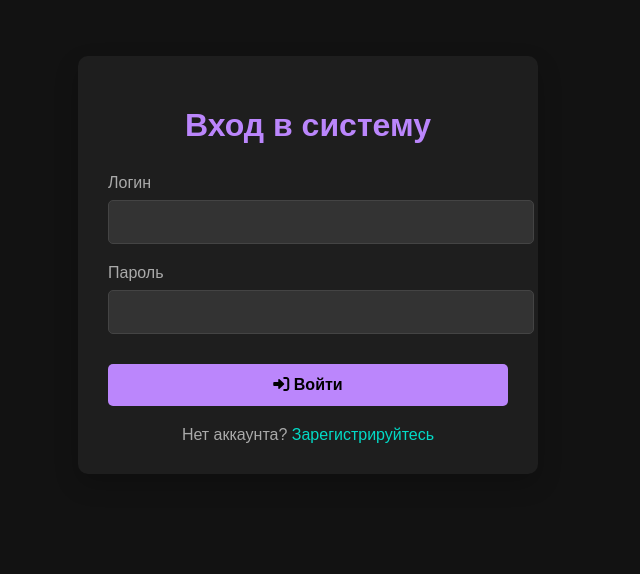
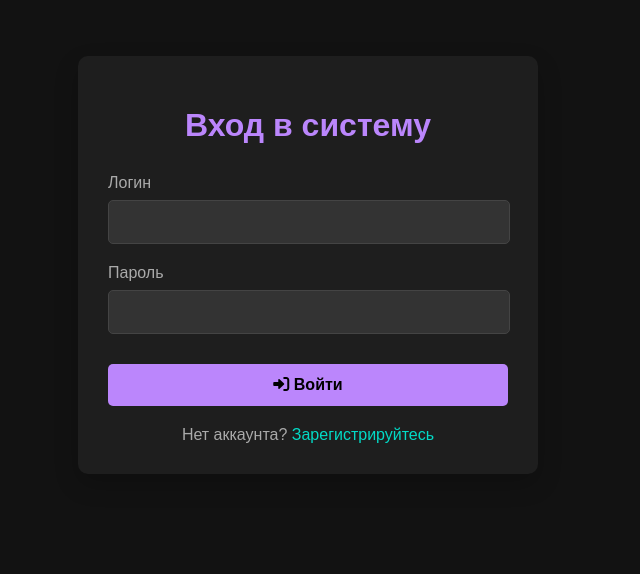
Before and after one commit to s0163614/tonavi, a Flask app: page /login in a window 1280 px wide. Shown: the part 155-729 px from the top of the page, without its empty margins (332-972 px from the left). Run offline with Flask 3, Linux system fonts and the light colour scheme.

Commit message:
Update login.html

```diff
--- a/templates/login.html
+++ b/templates/login.html
@@ -54,7 +54,7 @@
         }
 
         input {
-            width: 100%;
+            width: 94%;
             padding: 12px;
             background: #333;
             border: 1px solid #444;
```
